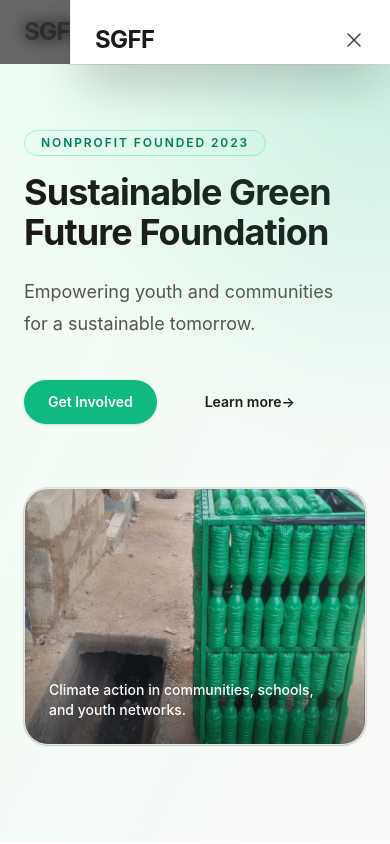
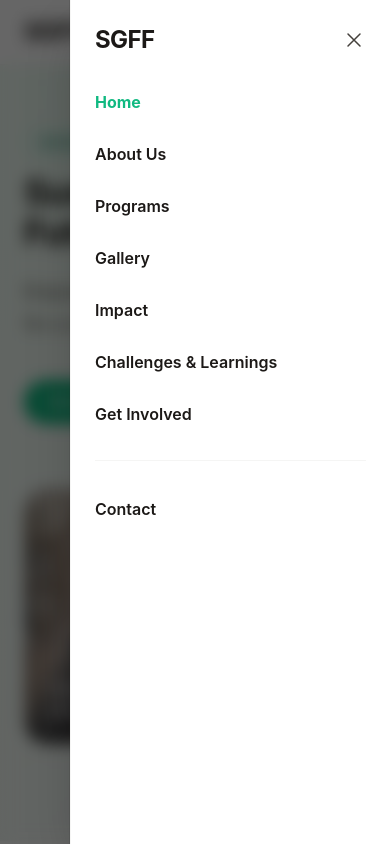
Before and after one commit to carbon-track/godfred, a Next.js app: page / in a window 390 px wide. Both pictures are taken after a click on the button "Open main menu". Shown: the top 844 px of the page. Built offline with nearby package versions, Linux system fonts and the light colour scheme.

Commit message:
fix(header): enhance mobile menu functionality and accessibility

```diff
--- a/package.json
+++ b/package.json
@@ -4,7 +4,7 @@
   "private": true,
   "scripts": {
     "predev": "node scripts/generate-media.js",
-    "dev": "next dev",
+    "dev": "next dev --hostname 0.0.0.0",
     "prebuild": "node scripts/generate-media.js",
     "build": "next build",
     "start": "next start",
--- a/src/components/layout/Header.js
+++ b/src/components/layout/Header.js
@@ -1,6 +1,7 @@
 "use client";
 
 import { useState, useEffect } from 'react';
+import { createPortal } from 'react-dom';
 import Link from 'next/link';
 import { usePathname } from 'next/navigation';
 import content from '@/content/en.json';
@@ -18,15 +19,36 @@ const NAV_LINKS = [
 export default function Header() {
     const { nav } = content;
     const pathname = usePathname();
-    const [mobileMenuOpen, setMobileMenuOpen] = useState(false);
+    const currentPath = pathname ?? '';
+    const [mobileMenuPath, setMobileMenuPath] = useState(null);
+    const mobileMenuOpen = mobileMenuPath !== null && mobileMenuPath === currentPath;
 
     useEffect(() => {
         window.scrollTo(0, 0);
     }, [pathname]);
 
+    useEffect(() => {
+        if (typeof document === 'undefined') return undefined;
+
+        const originalOverflow = document.body.style.overflow;
+        if (mobileMenuOpen) document.body.style.overflow = 'hidden';
+
+        return () => {
+            document.body.style.overflow = originalOverflow;
+        };
+    }, [mobileMenuOpen]);
+
     const isActive = (href) => {
         if (href === '/') return pathname === '/';
         return pathname === href || pathname?.startsWith(href + '/');
+    };
+
+    const openMobileMenu = () => {
+        setMobileMenuPath(currentPath);
+    };
+
+    const closeMobileMenu = () => {
+        setMobileMenuPath(null);
     };
 
     return (
@@ -39,7 +61,7 @@ export default function Header() {
                 </div>
 
                 {/* Desktop Nav */}
-                <nav className="hidden md:block">
+                <nav className="hidden xl:block">
                     <ul className="flex items-center gap-8 text-sm font-medium">
                         {NAV_LINKS.map(({ href, key }) => (
                             <li key={key}>
@@ -69,11 +91,13 @@ export default function Header() {
                 </nav>
 
                 {/* Mobile Menu Button */}
-                <div className="flex md:hidden">
+                <div className="flex xl:hidden">
                     <button
                         type="button"
                         className="-m-2.5 inline-flex items-center justify-center rounded-md p-2.5 text-gray-700 hover:text-primary transition-colors"
-                        onClick={() => setMobileMenuOpen(true)}
+                        onClick={openMobileMenu}
+                        aria-expanded={mobileMenuOpen}
+                        aria-controls="mobile-navigation"
                     >
                         <span className="sr-only">Open main menu</span>
                         <svg className="h-6 w-6" fill="none" viewBox="0 0 24 24" strokeWidth="1.5" stroke="currentColor" aria-hidden="true">
@@ -84,31 +108,35 @@ export default function Header() {
             </div>
 
             {/* Mobile Menu Overlay */}
-            {
-                <dialog
-                    open={mobileMenuOpen}
-                    className={`relative z-[100] md:hidden transition-[visibility] duration-0 ${mobileMenuOpen ? 'visible delay-0' : 'invisible delay-300'}`}
+            {typeof document !== 'undefined' && createPortal(
+                <div
+                    className={`fixed inset-0 z-[100] xl:hidden transition-[visibility] duration-0 ${mobileMenuOpen ? 'visible delay-0' : 'invisible delay-300 pointer-events-none'}`}
+                    aria-hidden={!mobileMenuOpen}
                 >
                     {/* Backdrop */}
                     <button
                         type="button"
                         aria-label="Close menu backdrop"
-                        className={`fixed inset-0 bg-black/60 backdrop-blur-sm transition-opacity duration-300 ${mobileMenuOpen ? 'opacity-100' : 'opacity-0'}`}
-                        onClick={() => setMobileMenuOpen(false)}
+                        className={`absolute inset-0 bg-black/60 backdrop-blur-sm transition-opacity duration-300 ${mobileMenuOpen ? 'opacity-100' : 'opacity-0'}`}
+                        onClick={closeMobileMenu}
                     />
 
                     {/* Panel */}
                     <div
-                        className={`fixed inset-y-0 right-0 z-[100] w-5/6 max-w-xs overflow-y-auto bg-white px-6 py-6 shadow-2xl ring-1 ring-gray-900/10 border-l border-gray-100 transition-transform duration-300 ease-in-out ${mobileMenuOpen ? 'translate-x-0' : 'translate-x-full'}`}
+                        id="mobile-navigation"
+                        role="dialog"
+                        aria-modal="true"
+                        aria-label="Mobile navigation"
+                        className={`absolute inset-y-0 right-0 z-[101] w-[min(85vw,20rem)] overflow-y-auto bg-white px-6 py-6 shadow-2xl ring-1 ring-gray-900/10 border-l border-gray-100 transition-transform duration-300 ease-in-out ${mobileMenuOpen ? 'translate-x-0' : 'translate-x-full'}`}
                     >
                         <div className="flex items-center justify-between">
-                            <Link href="/" className="-m-1.5 p-1.5 text-2xl font-bold tracking-tight text-gray-900 hover:text-primary transition-colors" onClick={() => setMobileMenuOpen(false)} title="Sustainable Green Future Foundation">
+                            <Link href="/" className="-m-1.5 p-1.5 text-2xl font-bold tracking-tight text-gray-900 hover:text-primary transition-colors" onClick={closeMobileMenu} title="Sustainable Green Future Foundation">
                                 SGFF
                             </Link>
                             <button
                                 type="button"
                                 className="-m-2.5 rounded-md p-2.5 text-gray-700 hover:text-primary hover:bg-gray-50 transition-colors"
-                                onClick={() => setMobileMenuOpen(false)}
+                                onClick={closeMobileMenu}
                             >
                                 <span className="sr-only">Close menu</span>
                                 <svg className="h-6 w-6" fill="none" viewBox="0 0 24 24" strokeWidth="1.5" stroke="currentColor" aria-hidden="true">
@@ -123,7 +151,7 @@ export default function Header() {
                                         <Link
                                             key={key}
                                             href={href}
-                                            onClick={() => setMobileMenuOpen(false)}
+                                            onClick={closeMobileMenu}
                                             className={`-mx-3 block rounded-lg px-3 py-2 text-base leading-7 transition-colors hover:bg-gray-50 hover:text-primary ${isActive(href) ? 'font-bold text-primary' : 'font-semibold text-gray-900'}`}
                                         >
                                             {nav[key]}
@@ -133,7 +161,7 @@ export default function Header() {
                                 <div className="py-6">
                                     <Link
                                         href="/contact"
-                                        onClick={() => setMobileMenuOpen(false)}
+                                        onClick={closeMobileMenu}
                                         className={`-mx-3 block rounded-lg px-3 py-2.5 text-base leading-7 transition-colors hover:bg-gray-50 ${isActive('/contact') ? 'font-bold text-primary' : 'font-semibold text-gray-900'}`}
                                     >
                                         {nav.contact}
@@ -142,8 +170,9 @@ export default function Header() {
                             </div>
                         </div>
                     </div>
-                </dialog>
-            }
+                </div>,
+                document.body
+            )}
         </header>
     );
 }
```
